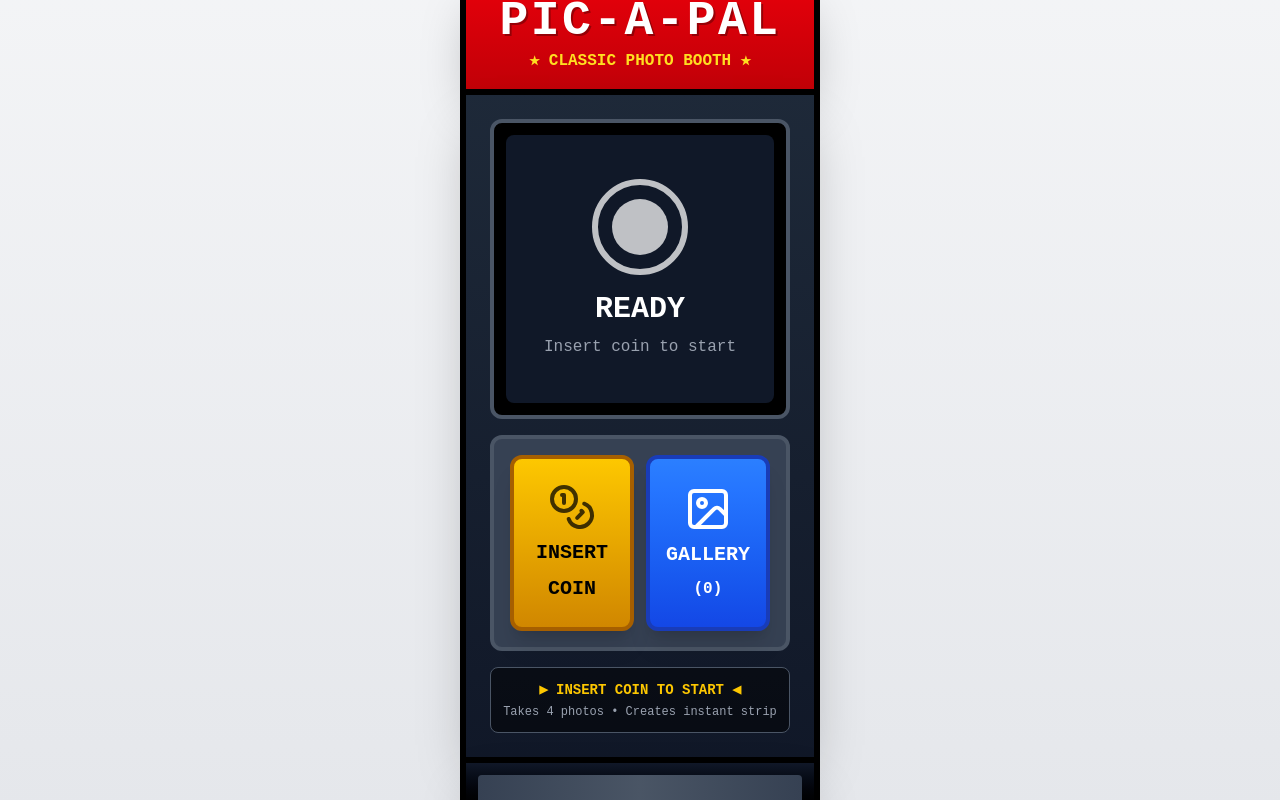
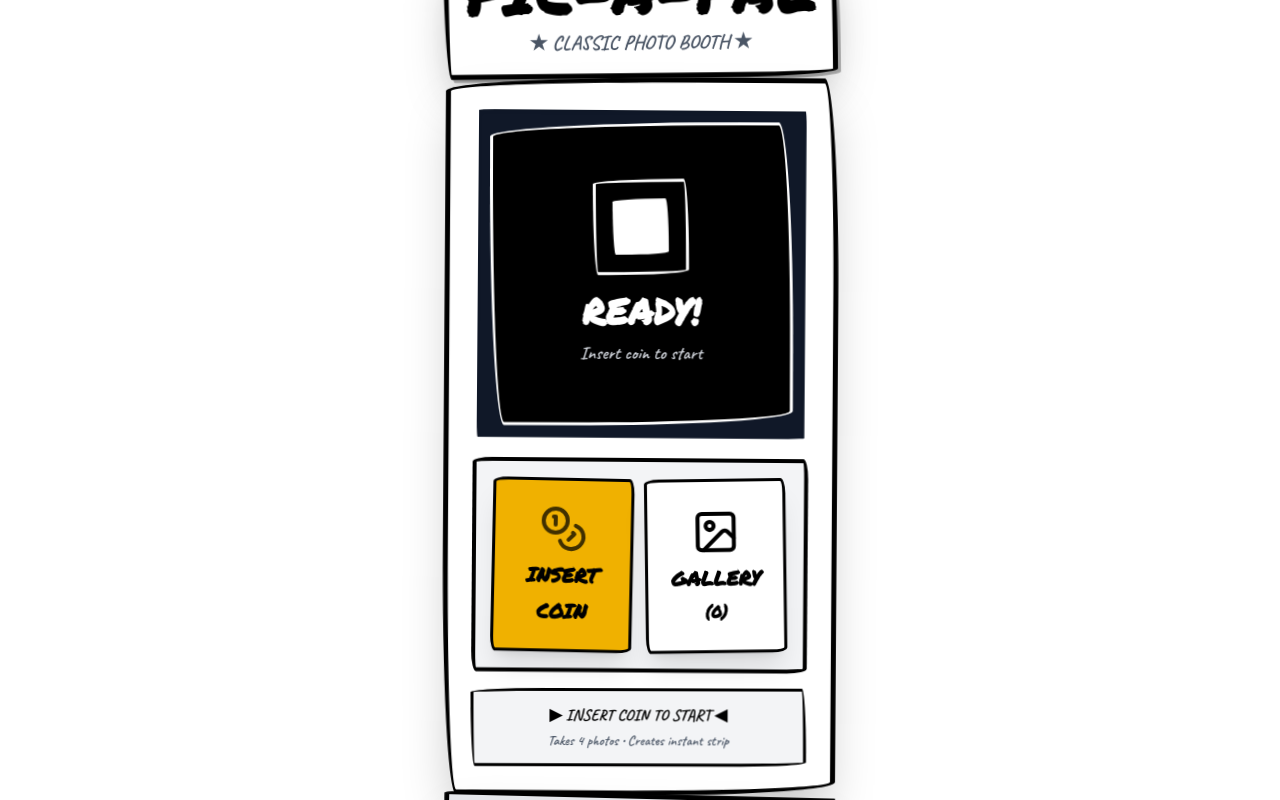
Before and after one commit to crypticsy/pic-a-pal, a React (Vite) app: page / in a window 1280 px wide. Built offline with nearby package versions, Linux system fonts and the light colour scheme.

Commit message:
🎁 Doodle UI

```diff
--- a/index.html
+++ b/index.html
@@ -4,6 +4,9 @@
     <meta charset="UTF-8" />
     <meta name="viewport" content="width=device-width, initial-scale=1.0" />
     <title>Pic A Pal</title>
+    <link rel="preconnect" href="https://fonts.googleapis.com">
+    <link rel="preconnect" href="https://fonts.gstatic.com" crossorigin>
+    <link href="https://fonts.googleapis.com/css2?family=Caveat:wght@400;500;600;700&family=Permanent+Marker&display=swap" rel="stylesheet">
   </head>
   <body>
     <div id="root" class="bg-gray-100 text-gray-600 dark:bg-stone-950 dark:text-gray-300 max-h-screen overflow-hidden"></div>
--- a/src/App.tsx
+++ b/src/App.tsx
@@ -34,7 +34,7 @@ const App = () => {
   };
 
   return (
-    <div className="h-screen w-screen overflow-hidden bg-gradient-to-b from-gray-100 to-gray-200">
+    <div className="h-screen w-screen overflow-hidden bg-white">
       {renderPage()}
 
       {/* Hidden canvas for photo capture */}
--- a/src/index.css
+++ b/src/index.css
@@ -4,6 +4,7 @@ body, html {
   overflow: hidden;
   height: 100vh;
   width: 100vw;
+  font-family: 'Caveat', cursive;
 }
 
 @keyframes flash {
@@ -17,3 +18,148 @@ body, html {
     opacity: 0;
   }
 }
+
+/* Wiggle animations for subtle jitter effect */
+@keyframes wiggle {
+  0%, 100% {
+    transform: rotate(0deg) translate(0px, 0px);
+  }
+  10% {
+    transform: rotate(0.2deg) translate(0.3px, -0.2px);
+  }
+  20% {
+    transform: rotate(-0.2deg) translate(-0.2px, 0.3px);
+  }
+  30% {
+    transform: rotate(0.3deg) translate(0.2px, 0.2px);
+  }
+  40% {
+    transform: rotate(-0.3deg) translate(-0.3px, -0.2px);
+  }
+  50% {
+    transform: rotate(0.2deg) translate(0.3px, -0.3px);
+  }
+  60% {
+    transform: rotate(-0.2deg) translate(-0.2px, 0.2px);
+  }
+  70% {
+    transform: rotate(0.3deg) translate(0.2px, 0.3px);
+  }
+  80% {
+    transform: rotate(-0.3deg) translate(-0.3px, -0.3px);
+  }
+  90% {
+    transform: rotate(0.1deg) translate(0.2px, -0.2px);
+  }
+}
+
+@keyframes wiggle-slow {
+  0%, 100% {
+    transform: rotate(0deg) scale(1);
+  }
+  12.5% {
+    transform: rotate(0.3deg) scale(1.001);
+  }
+  25% {
+    transform: rotate(-0.3deg) scale(0.999);
+  }
+  37.5% {
+    transform: rotate(0.4deg) scale(1.002);
+  }
+  50% {
+    transform: rotate(-0.4deg) scale(0.998);
+  }
+  62.5% {
+    transform: rotate(0.3deg) scale(1.001);
+  }
+  75% {
+    transform: rotate(-0.3deg) scale(0.999);
+  }
+  87.5% {
+    transform: rotate(0.1deg) scale(1.001);
+  }
+}
+
+@keyframes wiggle-fast {
+  0%, 100% {
+    transform: rotate(0deg) translate(0px, 0px);
+  }
+  10% {
+    transform: rotate(0.4deg) translate(0.4px, -0.3px);
+  }
+  20% {
+    transform: rotate(-0.4deg) translate(-0.4px, 0.3px);
+  }
+  30% {
+    transform: rotate(0.5deg) translate(0.3px, 0.4px);
+  }
+  40% {
+    transform: rotate(-0.5deg) translate(-0.3px, -0.4px);
+  }
+  50% {
+    transform: rotate(0.4deg) translate(0.4px, -0.4px);
+  }
+  60% {
+    transform: rotate(-0.4deg) translate(-0.4px, 0.4px);
+  }
+  70% {
+    transform: rotate(0.3deg) translate(0.3px, 0.3px);
+  }
+  80% {
+    transform: rotate(-0.3deg) translate(-0.3px, -0.3px);
+  }
+  90% {
+    transform: rotate(0.2deg) translate(0.2px, -0.2px);
+  }
+}
+
+/* Doodle/Hand-drawn border styles */
+.doodle-border {
+  border-radius: 255px 15px 225px 15px/15px 225px 15px 255px;
+  border: 3px solid currentColor;
+  position: relative;
+  animation: wiggle 3s ease-in-out infinite;
+}
+
+.doodle-border-thick {
+  border-radius: 255px 15px 225px 15px/15px 225px 15px 255px;
+  border: 5px solid currentColor;
+  position: relative;
+  animation: wiggle-slow 4s ease-in-out infinite;
+}
+
+.doodle-box {
+  border-radius: 20px 5px 20px 5px/5px 20px 5px 20px;
+  border: 4px solid currentColor;
+  animation: wiggle 2.8s ease-in-out infinite;
+}
+
+.doodle-button {
+  border-radius: 15px 5px 15px 5px/5px 15px 5px 15px;
+  border: 3px solid currentColor;
+  transition: all 0.2s ease;
+  position: relative;
+  animation: wiggle 2.5s ease-in-out infinite;
+}
+
+.doodle-button:hover {
+  animation: wiggle-fast 1.2s ease-in-out infinite;
+}
+
+.doodle-button:active {
+  transform: rotate(0.5deg) scale(0.98);
+  animation: none;
+}
+
+/* Wavy underline effect */
+.wavy-underline {
+  text-decoration: underline wavy;
+  text-underline-offset: 4px;
+  animation: wiggle 3s ease-in-out infinite;
+}
+
+/* Sketchy shadow effect */
+.sketch-shadow {
+  filter: drop-shadow(3px 3px 0px rgba(0, 0, 0, 0.3))
+          drop-shadow(-1px -1px 0px rgba(0, 0, 0, 0.1));
+}
--- a/src/pages/home.tsx
+++ b/src/pages/home.tsx
@@ -10,47 +10,46 @@ export const HomePage = ({ navigateTo, appState }: HomePageProps) => {
   const photoStripCount = appState?.photoStrips?.length || 0;
 
   return (
-    <div className="h-full w-full flex items-center justify-center p-2 sm:p-4 overflow-hidden">
+    <div className="h-full w-full flex items-center justify-center p-2 sm:p-4 overflow-hidden bg-white">
       {/* Photo Booth Structure */}
       <div className="relative">
         {/* Top Sign */}
-        <div className="bg-gradient-to-b from-red-600 to-red-700 border-4 sm:border-6 border-black rounded-t-2xl sm:rounded-t-3xl p-3 sm:p-4 shadow-2xl">
+        <div className="bg-white doodle-border-thick text-black p-3 sm:p-4 shadow-2xl sketch-shadow -rotate-1">
           <h1
-            className="text-3xl sm:text-4xl md:text-5xl font-black text-center text-white tracking-wider"
+            className="text-4xl sm:text-5xl md:text-6xl font-black text-center text-black tracking-wide"
             style={{
-              fontFamily: "monospace",
-              textShadow: "2px 2px 0px rgba(0,0,0,0.3)",
+              fontFamily: "'Permanent Marker', cursive",
             }}
           >
             PIC-A-PAL
           </h1>
           <p
-            className="text-center text-yellow-300 text-xs sm:text-sm md:text-base font-bold mt-1"
-            style={{ fontFamily: "monospace" }}
+            className="text-center text-gray-600 text-base sm:text-lg md:text-xl font-bold mt-2"
+            style={{ fontFamily: "'Caveat', cursive" }}
           >
             ★ CLASSIC PHOTO BOOTH ★
           </p>
         </div>
 
         {/* Main Booth Body */}
-        <div className="bg-gradient-to-b from-gray-800 to-gray-900 border-x-4 sm:border-x-6 border-black p-3 sm:p-4 md:p-6 shadow-2xl">
+        <div className="bg-white doodle-border-thick text-black p-3 sm:p-4 md:p-6 shadow-2xl rotate-0">
           {/* Screen Area */}
-          <div className="bg-black rounded-lg sm:rounded-xl p-2 sm:p-3 mb-3 sm:mb-4 border-2 sm:border-4 border-gray-600 shadow-inner">
-            <div className="aspect-square bg-gray-900 rounded-lg flex items-center justify-center relative overflow-hidden">
+          <div className="bg-gray-900 doodle-box text-white p-2 sm:p-3 mb-3 sm:mb-4 shadow-inner">
+            <div className="aspect-square bg-black doodle-border flex items-center justify-center relative overflow-hidden">
               {/* Standby Animation */}
               <div className="text-center z-10 p-2">
-                <div className="w-16 h-16 sm:w-20 sm:h-20 md:w-24 md:h-24 mx-auto mb-3 sm:mb-4 border-4 sm:border-6 border-white rounded-full flex items-center justify-center animate-pulse">
-                  <div className="w-10 h-10 sm:w-12 sm:h-12 md:w-14 md:h-14 bg-white rounded-full"></div>
+                <div className="w-16 h-16 sm:w-20 sm:h-20 md:w-24 md:h-24 mx-auto mb-3 sm:mb-4 doodle-border border-white flex items-center justify-center animate-pulse">
+                  <div className="w-10 h-10 sm:w-12 sm:h-12 md:w-14 md:h-14 bg-white doodle-border"></div>
                 </div>
                 <p
-                  className="text-white text-xl sm:text-2xl md:text-3xl font-bold mb-1 sm:mb-2"
-                  style={{ fontFamily: "monospace" }}
+                  className="text-white text-2xl sm:text-3xl md:text-4xl font-bold mb-1 sm:mb-2"
+                  style={{ fontFamily: "'Permanent Marker', cursive" }}
                 >
-                  READY
+                  READY!
                 </p>
                 <p
-                  className="text-gray-400 text-xs sm:text-sm md:text-base"
-                  style={{ fontFamily: "monospace" }}
+                  className="text-gray-300 text-sm sm:text-base md:text-lg font-semibold"
+                  style={{ fontFamily: "'Caveat', cursive" }}
                 >
                   Insert coin to start
                 </p>
@@ -59,13 +58,13 @@ export const HomePage = ({ navigateTo, appState }: HomePageProps) => {
           </div>
 
           {/* Controls Panel */}
-          <div className="bg-gray-700 rounded-lg sm:rounded-xl p-3 sm:p-4 border-2 sm:border-4 border-gray-600">
+          <div className="bg-gray-100 doodle-box text-black p-3 sm:p-4">
             <div className="grid grid-cols-2 gap-2 sm:gap-3">
               {/* Insert Coin Button - Left */}
               <button
                 onClick={() => navigateTo("photobooth")}
-                className="bg-gradient-to-b from-yellow-400 to-yellow-600 hover:from-yellow-500 hover:to-yellow-700 text-black font-black py-4 sm:py-6 px-2 sm:px-3 rounded-lg sm:rounded-xl transition-all transform hover:scale-105 active:scale-95 shadow-xl border-2 sm:border-4 border-yellow-700 flex flex-col items-center justify-center gap-1 sm:gap-2"
-                style={{ fontFamily: "monospace" }}
+                className="bg-yellow-500 hover:bg-yellow-600 text-black font-black py-4 sm:py-6 px-2 sm:px-3 doodle-button shadow-xl flex flex-col items-center justify-center gap-1 sm:gap-2 rotate-1"
+                style={{ fontFamily: "'Permanent Marker', cursive" }}
               >
                 <Coins className="w-8 h-8 sm:w-10 sm:h-10 md:w-12 md:h-12 animate-pulse" />
                 <span className="text-base sm:text-lg md:text-xl">INSERT</span>
@@ -75,8 +74,8 @@ export const HomePage = ({ navigateTo, appState }: HomePageProps) => {
               {/* Gallery Button - Right */}
               <button
                 onClick={() => navigateTo("gallery")}
-                className="bg-gradient-to-b from-blue-500 to-blue-700 hover:from-blue-600 hover:to-blue-800 text-white font-black py-4 sm:py-6 px-2 sm:px-3 rounded-lg sm:rounded-xl transition-all transform hover:scale-105 active:scale-95 shadow-xl border-2 sm:border-4 border-blue-800 flex flex-col items-center justify-center gap-1 sm:gap-2"
-                style={{ fontFamily: "monospace" }}
+                className="bg-white hover:bg-gray-100 text-black font-black py-4 sm:py-6 px-2 sm:px-3 doodle-button shadow-xl flex flex-col items-center justify-center gap-1 sm:gap-2 -rotate-1"
+                style={{ fontFamily: "'Permanent Marker', cursive" }}
               >
                 <Image className="w-8 h-8 sm:w-10 sm:h-10 md:w-12 md:h-12" />
                 <span className="text-base sm:text-lg md:text-xl">GALLERY</span>
@@ -88,16 +87,16 @@ export const HomePage = ({ navigateTo, appState }: HomePageProps) => {
           </div>
 
           {/* Instructions */}
-          <div className="mt-3 sm:mt-4 bg-black/50 rounded-lg p-2 sm:p-3 border border-gray-600">
+          <div className="mt-3 sm:mt-4 bg-gray-100 doodle-border text-black p-2 sm:p-3">
             <p
-              className="text-yellow-400 text-center text-xs sm:text-sm font-bold"
-              style={{ fontFamily: "monospace" }}
+              className="text-black text-center text-sm sm:text-base font-bold"
+              style={{ fontFamily: "'Caveat', cursive" }}
             >
               ▶ INSERT COIN TO START ◀
             </p>
             <p
-              className="text-gray-400 text-center text-[10px] sm:text-xs mt-1"
-              style={{ fontFamily: "monospace" }}
+              className="text-gray-600 text-center text-xs sm:text-sm mt-1 font-semibold"
+              style={{ fontFamily: "'Caveat', cursive" }}
             >
               Takes 4 photos • Creates instant strip
             </p>
@@ -105,8 +104,8 @@ export const HomePage = ({ navigateTo, appState }: HomePageProps) => {
         </div>
 
         {/* Bottom Base */}
-        <div className="bg-gradient-to-b from-gray-900 to-black border-4 sm:border-6 border-black rounded-b-2xl sm:rounded-b-3xl p-2 sm:p-3 shadow-2xl">
-          <div className="h-4 sm:h-6 md:h-8 bg-gradient-to-r from-gray-700 via-gray-600 to-gray-700 rounded"></div>
+        <div className="bg-gray-200 doodle-border-thick text-black p-2 sm:p-3 shadow-2xl rotate-1">
+          <div className="h-4 sm:h-6 md:h-8 bg-gray-300 doodle-border"></div>
         </div>
       </div>
     </div>
```
Also changed, not shown: src/pages/gallery.tsx (+41 -27 lines), src/pages/photobooth.tsx (+125 -74 lines).
